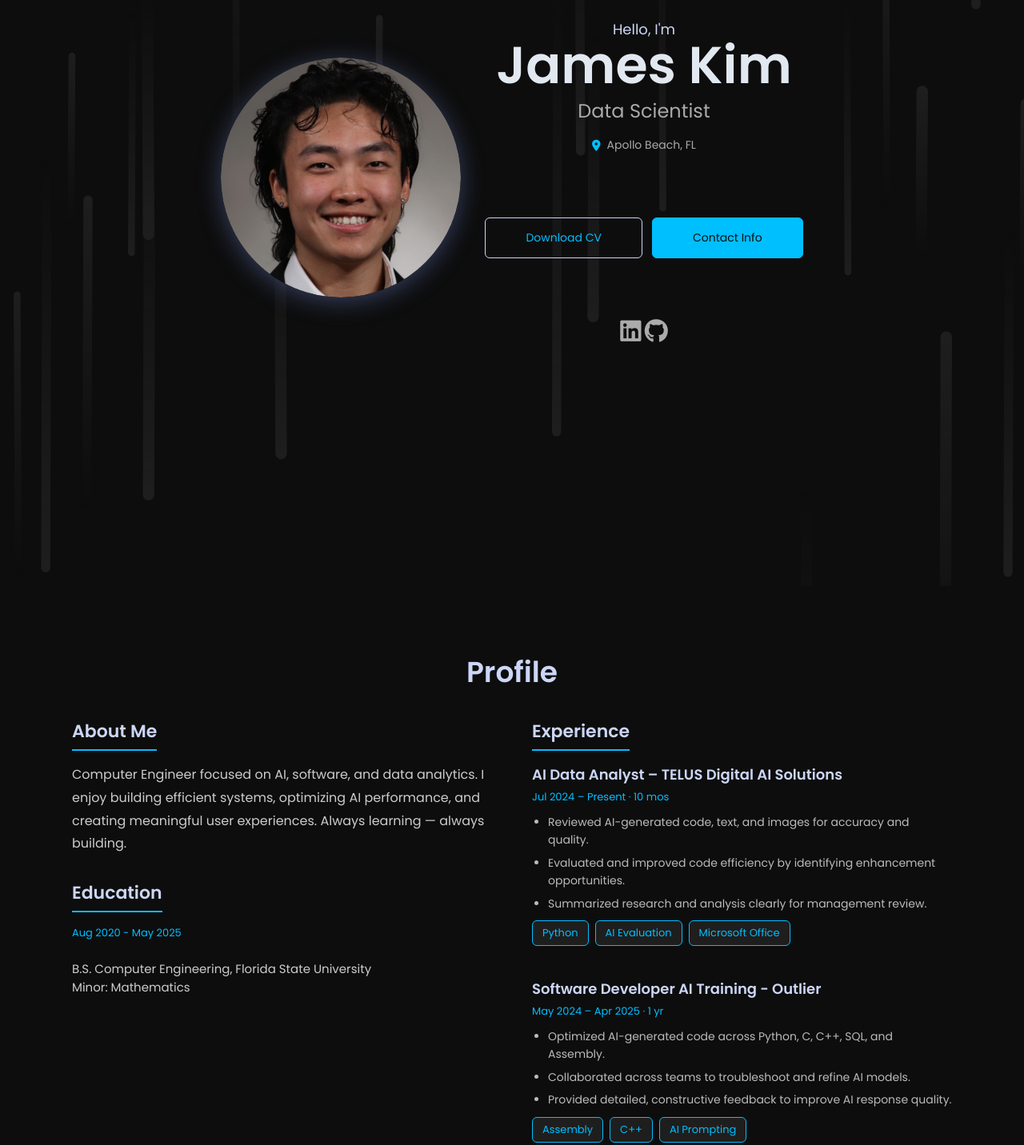
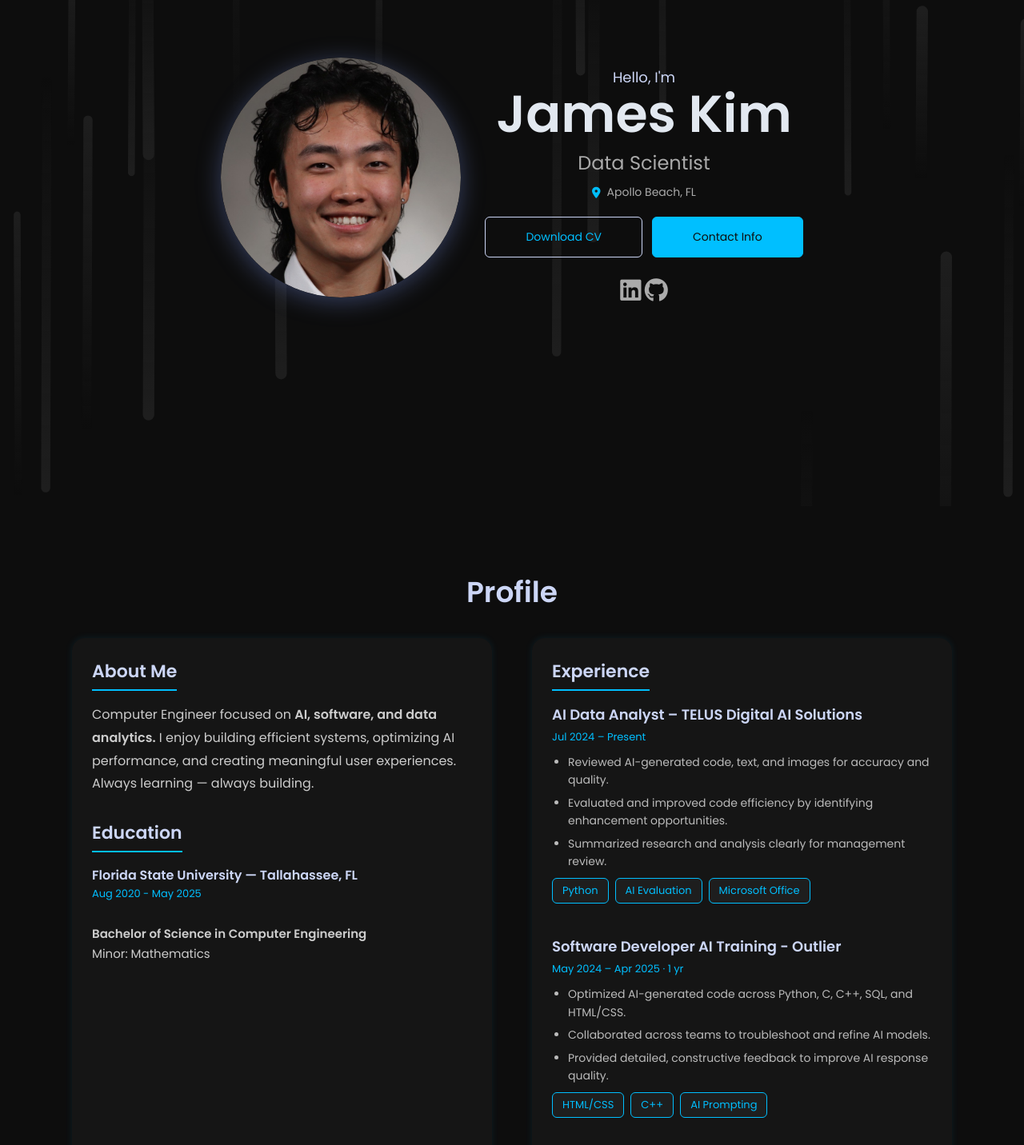
Before and after one commit to jvmeskim/Portfolio-Website, a plain HTML site: page index.html in a window 1280 px wide. Shown: the part 204-1636 px from the top of the page at 80% size. Drawn offline with Linux system fonts and the light colour scheme.

Commit message:
final website v1 launch

```diff
--- a/index.html
+++ b/index.html
@@ -12,7 +12,7 @@
 </head>
 <body>
 
-<!-- Fixed Navigation Bar -->
+<!-- Navigation Bar -->
 <nav>
   <div class="logo">JAMES KIM</div>
   <ul id="sidemenu">
@@ -65,17 +65,20 @@
         <div class="section-block">
           <h3>About Me</h3>
           <p>
-            Computer Engineer focused on AI, software, and data analytics. I enjoy building efficient systems, optimizing AI performance, and creating meaningful user experiences. Always learning — always building.
+            Computer Engineer focused on <b>AI, software, and data analytics.</b> I enjoy building efficient systems, optimizing AI performance, and creating meaningful user experiences. Always learning — always building.
           </p>
         </div>
 
         <div class="section-block">
           <h3>Education</h3>
+          <h4>Florida State University — Tallahassee, FL </h4>
           <ul>
             <li>
               <span>Aug 2020 - May 2025</span><br>
-              B.S. Computer Engineering, Florida State University<br>
-              Minor: Mathematics
+
+              <b>Bachelor of Science in Computer Engineering</b><br>
+              Minor: Mathematics<br>
+
             </li>
           </ul>
         </div>
@@ -88,7 +91,7 @@
 
           <div class="job-block">
             <h4>AI Data Analyst – TELUS Digital AI Solutions</h4>
-            <span class="job-date">Jul 2024 – Present · 10 mos</span>
+            <span class="job-date">Jul 2024 – Present</span>
             <ul>
               <li>Reviewed AI-generated code, text, and images for accuracy and quality.</li>
               <li>Evaluated and improved code efficiency by identifying enhancement opportunities.</li>
@@ -105,12 +108,12 @@
             <h4>Software Developer AI Training - Outlier </h4>
             <span class="job-date">May 2024 – Apr 2025 · 1 yr</span>
             <ul>
-              <li>Optimized AI-generated code across Python, C, C++, SQL, and Assembly.</li>
+              <li>Optimized AI-generated code across Python, C, C++, SQL, and HTML/CSS.</li>
               <li>Collaborated across teams to troubleshoot and refine AI models.</li>
               <li>Provided detailed, constructive feedback to improve AI response quality.</li>
             </ul>
             <div class="skills-tags">
-              <span>Assembly</span>
+              <span>HTML/CSS</span>
               <span>C++</span>
               <span>AI Prompting</span>
             </div>
--- a/style.css
+++ b/style.css
@@ -87,6 +87,7 @@ nav ul li a:hover::after {
     position: relative;
   }
 
+
 .hero-content {
   display: flex;
   justify-content: center;
@@ -95,15 +96,18 @@ nav ul li a:hover::after {
   gap: 30px;
   max-width: 1100px;
   margin: 0 auto;
-  padding: 80px 20px 180px; /* Top padding increased */
+  margin-top: 0;
+  padding: 160px 20px 100px;
   text-align: center;
-  margin-top: 60px; /* Add space below nav bar */
+  margin-top: -40px; /* Add space below nav bar */
 }
 
 .headshot-wrapper img.hs1 {
   width: 300px;
   border-radius: 50%;
   box-shadow: 0 5px 30px rgba(114, 137, 218, 0.4);
+  margin-bottom: -70px;
+
 }
 
 .header-text {
@@ -119,27 +123,30 @@ nav ul li a:hover::after {
 
   .header-text p {
     font-size: 18px;
-    margin-bottom: -17px; /* space between "Hello, I'm" and name */
+    margin-top: 80px;
+    margin-bottom: -17px;
     color: #ccd6f6;
   }
 
   .header-text h1 {
     font-size: 65px;
     font-weight: 700;
-    margin: 0 0 -10px 0; /* space below h1 */
+    margin-top: 1px;;
+    margin-bottom: -10px;
     color: #e2e8f0;
   }
 
   .header-text h2 {
     font-size: 24px;
     font-weight: 500;
-    margin: 0 0 10px 0; /* space below h2 */
+    margin-top: 4px;
+    margin-bottom: 4px;
     color: #aaa;
   }
 
   .header-text .location {
     margin-top: 5px;
-    margin-bottom: 10px;
+    margin-bottom: -50px;
     font-size: 14px;
     color: #aaa;
   }
@@ -148,7 +155,7 @@ nav ul li a:hover::after {
     display: flex;
     gap: 12px;
     justify-content: center;
-    margin: 10px 0; /* space above/below buttons */
+    margin: -40px 0px;
   }
 
   .social-icons2 {
@@ -274,6 +281,11 @@ nav ul li a:hover::after {
     color: #ccc;
   }
 
+  .section-block ul li {
+    margin-bottom: 10px;
+    line-height: 1.7;
+  }
+
   .section-block ul li span {
     display: block;
     color: #00bfff;
@@ -342,6 +354,13 @@ nav ul li a:hover::after {
   .skills-tags span:hover {
     background: #00bfff;
     color: #0d0d0d;
+  }
+
+  .about-left, .about-right {
+    background: rgba(255, 255, 255, 0.03);
+    border-radius: 16px;
+    padding: 25px;
+    box-shadow: 0 0 10px rgba(0, 191, 255, 0.1);
   }
 
 
@@ -428,9 +447,9 @@ nav ul li a:hover::after {
     display: grid;
     grid-template-columns: repeat(auto-fit, minmax(250px, 1fr));
     grid-gap: 30px;
-    margin: 10px auto 0 auto; /* top margin + center horizontally */
-    max-width: 1000px;         /* constrains width for a centered layout */
-    padding: 0 20px;           /* horizontal padding for responsiveness */
+    margin: 10px auto 0 auto;
+    max-width: 1000px;
+    padding: 0 20px;
 }
 
 .work {
@@ -487,7 +506,7 @@ nav ul li a:hover::after {
     transform: translateY(10px);
   }
 
-  /* Add hover trigger here */
+
   .work:hover .layer h3 {
     animation: flickerIn 0.9s forwards;
     animation-delay: 0.1s;
@@ -540,7 +559,7 @@ nav ul li a:hover::after {
 
 .work:hover img {
     transform: scale(1.05);
-    filter: brightness(1.1); /* Slight glow */
+    filter: brightness(1.1);
   }
 
 
@@ -591,9 +610,9 @@ nav ul li a:hover::after {
     background: #0d0d0d;
   }
 
- /* Match Contact Container to Skills Section */
+
 .contact-container {
-    max-width: 1100px; /* Match skills or about section */
+    max-width: 1100px;
     margin: 0 auto;
     padding: 40px 30px;
     border-radius: 12px;
@@ -602,7 +621,7 @@ nav ul li a:hover::after {
     flex-wrap: wrap;
     gap: 40px;
     justify-content: space-between;
-    box-shadow: 0 0 15px rgba(0, 0, 0, 0.4); /* Optional, matches your card style */
+    box-shadow: 0 0 15px rgba(0, 0, 0, 0.4);
   }
 
 
@@ -678,7 +697,7 @@ nav ul li a:hover::after {
 
   .contact-right form button {
     width: 100%;
-    background: #ccd6f6; /* Theme-matching blurple */
+    background: #ccd6f6;
     border: none;
     padding: 14px;
     color: #fff;
@@ -717,7 +736,7 @@ nav .fa-solid{
 
 @media only screen and (max-width: 600px){
  #header{
-    background-image: url(); /*insert URL*/
+    background-image: url();
  }
     .header-text{
         margin-top: 100%;
```
